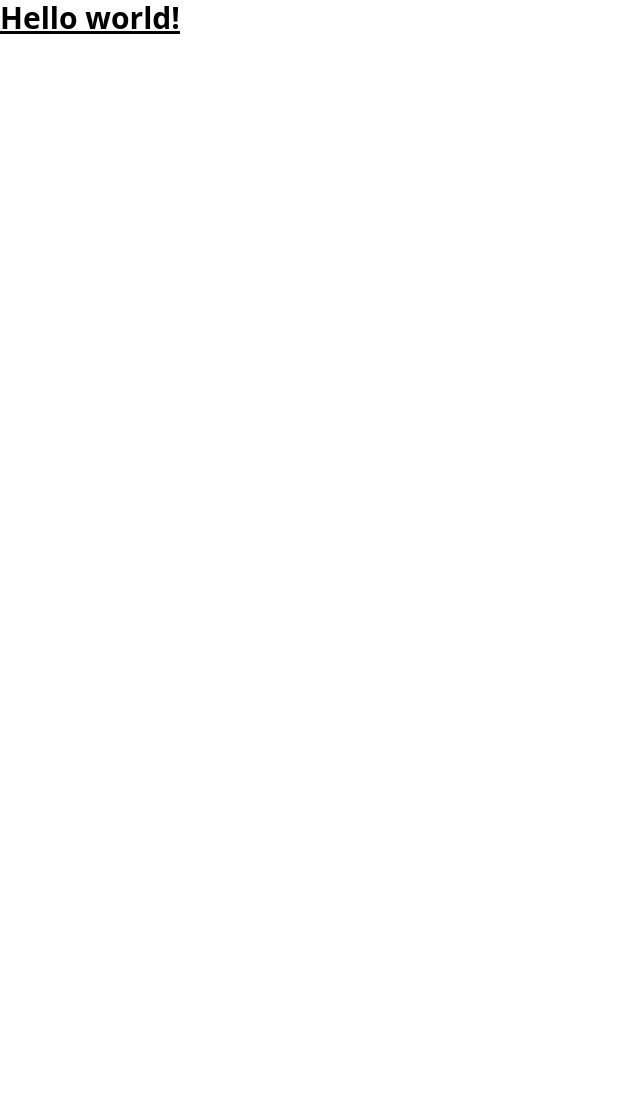
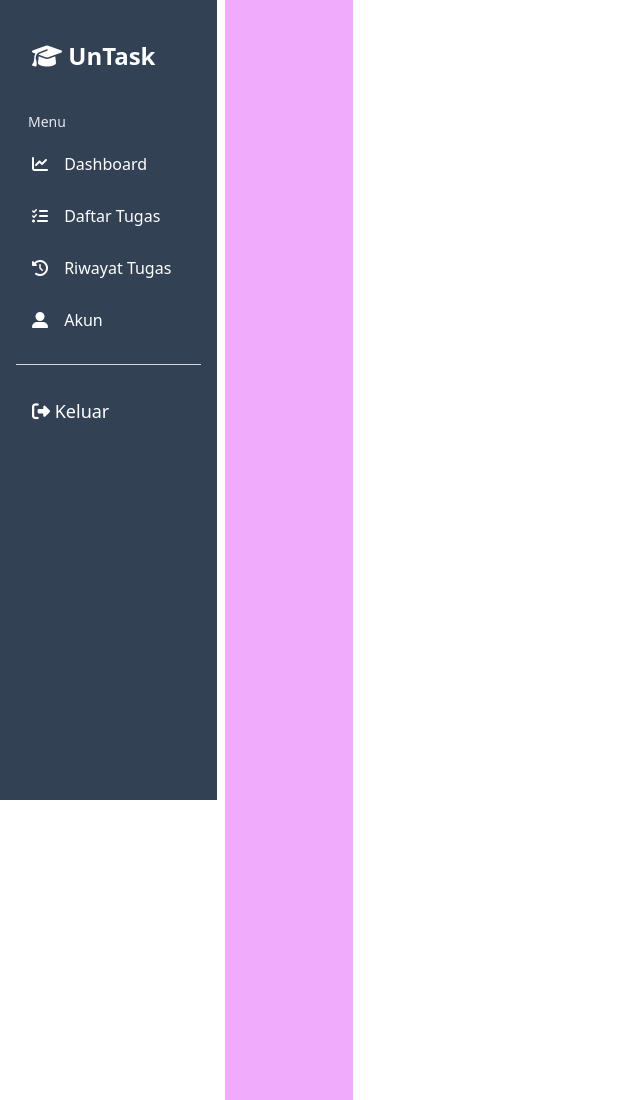
Before and after one commit to FarhanSaleh/aplikasi_manajemen_tugas, a website: page src/index.html in a window 1280 px wide. Shown: the top 1100 px of the page, without its empty margins (0-640 px from the left). Before the commit the page ends 800 px from the top, so only its background shows below. Drawn offline with Linux system fonts and the light colour scheme.

Commit message:
add sidebar

```diff
--- a/src/index.html
+++ b/src/index.html
@@ -1,13 +1,55 @@
-<!doctype html>
+<!DOCTYPE html>
 <html>
-<head>
-  <meta charset="UTF-8">
-  <meta name="viewport" content="width=device-width, initial-scale=1.0">
-  <link href="/dist/output.css" rel="stylesheet">
-</head>
-<body>
-  <h1 class="text-3xl font-bold underline">
-    Hello world!
-  </h1>
-</body>
+  <head>
+    <meta charset="UTF-8" />
+    <meta name="viewport" content="width=device-width, initial-scale=1.0" />
+    <link href="/dist/output.css" rel="stylesheet" />
+    <link
+      rel="stylesheet"
+      href="https://cdnjs.cloudflare.com/ajax/libs/font-awesome/6.5.1/css/all.min.css"
+      integrity="sha512-DTOQO9RWCH3ppGqcWaEA1BIZOC6xxalwEsw9c2QQeAIftl+Vegovlnee1c9QX4TctnWMn13TZye+giMm8e2LwA=="
+      crossorigin="anonymous"
+      referrerpolicy="no-referrer"
+    />
+  </head>
+  <body>
+    <div id="content" class="flex">
+      <nav class="py-8 px-4 bg-slate-700 w-[20vw] h-screen sticky top-0">
+        <div class="text-white">
+          <h1 class="text-2xl font-bold mb-10 ml-4 mt-2">
+            <i class="fa-solid fa-graduation-cap"></i>
+            <span>UnTask</span>
+          </h1>
+          <div class="text-sm mb-3 ml-3 text-gray-200">Menu</div>
+          <ul class="space-y-3">
+            <li class="px-4 py-2 rounded-md hover:bg-slate-500 duration-300">
+              <i class="fa-solid fa-chart-line"></i>
+              <span class="ml-3">Dashboard</span>
+            </li>
+            <li class="px-4 py-2 rounded-md hover:bg-slate-500 duration-300">
+              <i class="fa-solid fa-list-check"></i>
+              <span class="ml-3">Daftar&nbsp;Tugas</span>
+            </li>
+            <li class="px-4 py-2 rounded-md hover:bg-slate-500 duration-300">
+              <i class="fa-solid fa-clock-rotate-left"></i>
+              <span class="ml-3">Riwayat&nbsp;Tugas</span>
+            </li>
+            <li class="px-4 py-2 rounded-md hover:bg-slate-500 duration-300">
+              <i class="fa-solid fa-user-large"></i>
+              <span class="ml-3">Akun</span>
+            </li>
+          </ul>
+          <div class="h-[1px] bg-gray-300 my-6"></div>
+          <div class="text-lg px-4 py-2 rounded-md hover:bg-red-500 duration-300">
+            <i class="fa-solid fa-right-from-bracket"></i>
+            <span>Keluar</span>
+          </div>
+        </div>
+      </nav>
+      <main class="ml-2 w-screen">
+        <div class="bg-fuchsia-300 w-32 h-[2000px]"></div>
+      </main>
+    </div>
+
+  </body>
 </html>
```
Also changed, not shown: dist/output.css.
